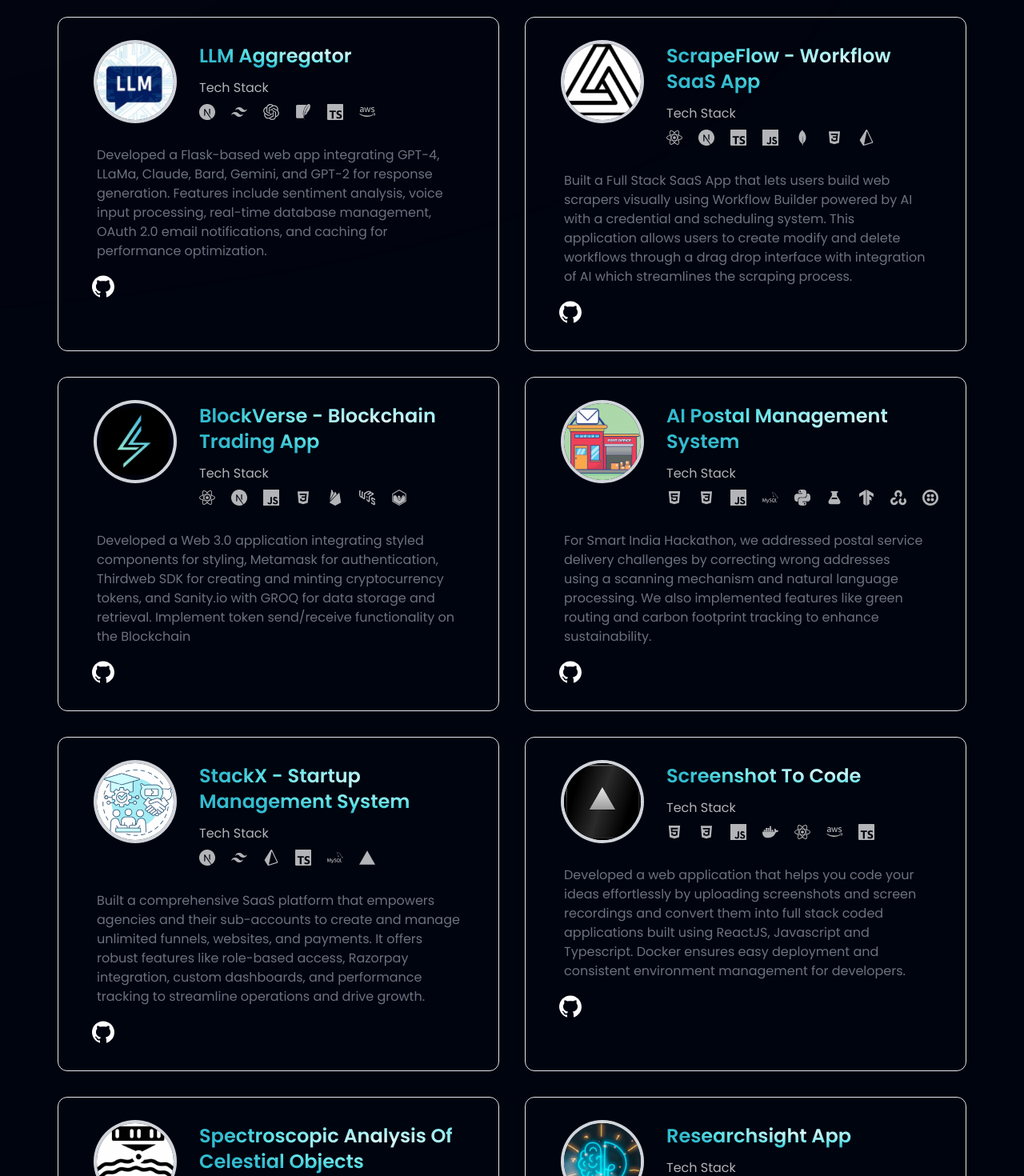
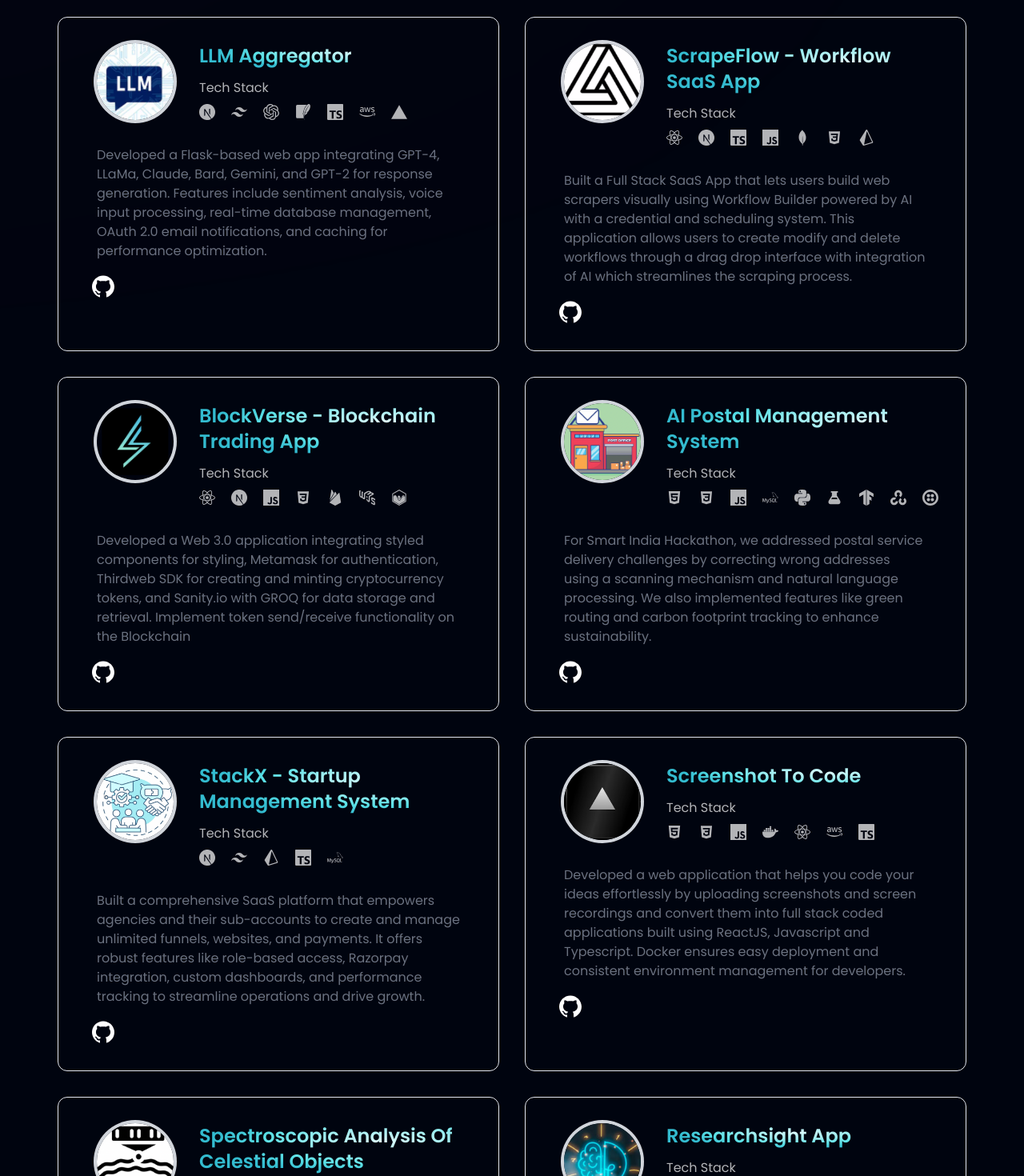
Before and after one commit to aryanyadav-dev/Portfolio, a React (Vite) app: page / in a window 1280 px wide. Shown: the part 3540-5010 px from the top of the page at 80% size. Built offline with nearby package versions, Linux system fonts and the light colour scheme.

Commit message:
Tech stack updates

```diff
--- a/src/constants/index.js
+++ b/src/constants/index.js
@@ -363,6 +363,11 @@ export const projects = [
         icon: FaAws,
         name: "AWS"
       },
+      {
+        id: "icon-8",
+        icon: SiVercel,
+        name: "Vercel"
+      },
     ],
   },
   {
@@ -543,11 +548,6 @@ export const projects = [
         icon: SiMysql,
         name: "MySQL"
       },
-      {
-        id: "icon-8",
-        icon: SiVercel,
-        name: "Vercel"
-      },
     ],
   },
   {
@@ -621,7 +621,7 @@ export const projects = [
       {
         id: "icon-4",
         icon: SiMongodb,
-        name: "Firebase"
+        name: "MongoDB"
       },
     ],
   },
@@ -649,16 +649,11 @@ export const projects = [
       },
       {
         id: "icon-4",
-        icon: SiMongodb,
-        name: "MongoDB"
-      },
-      {
-        id: "icon-5",
         icon: SiPython,
         name: "Python"
       },
       {
-        id: "icon-6",
+        id: "icon-5",
         icon: SiStreamlit,
         name: "Streamlit"
       },
```
